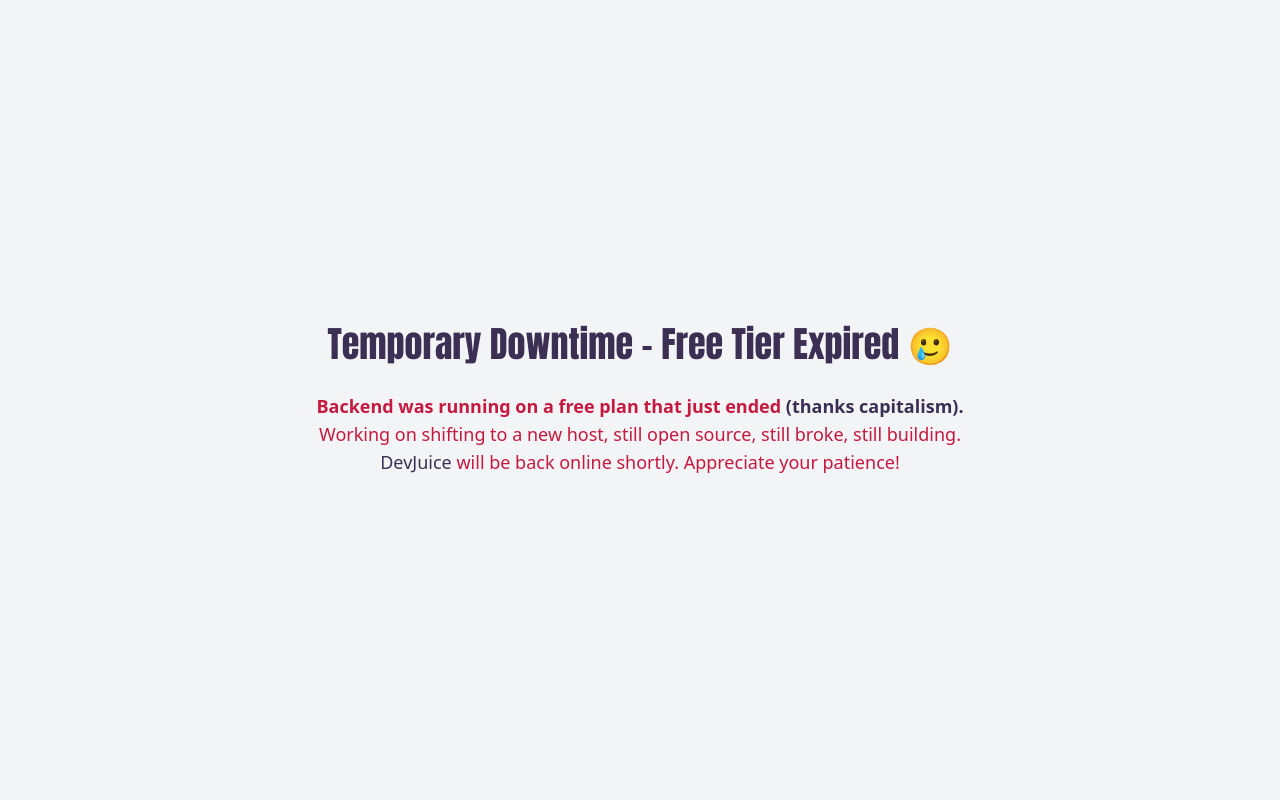
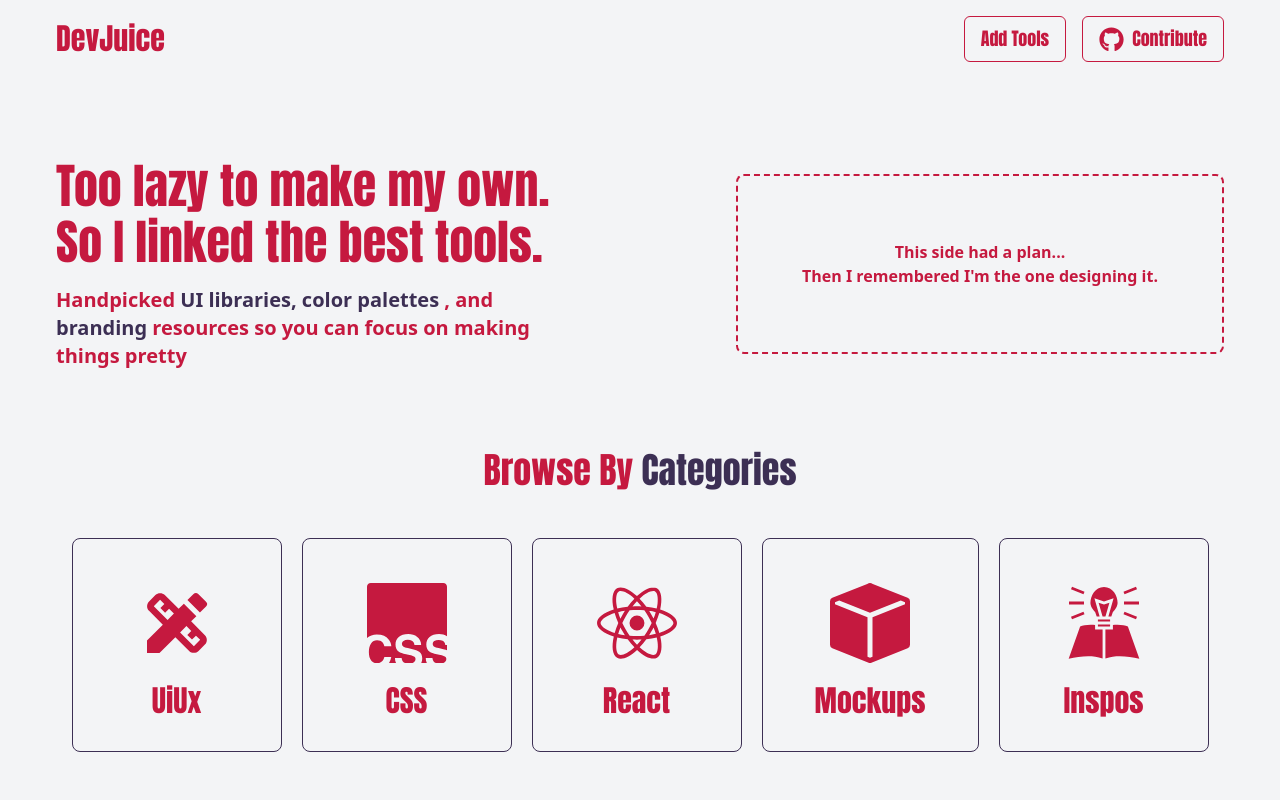
Before and after one commit to Adhithyan2004/DevJuice, a Next.js app: page / in a window 1280 px wide. Shown: the top 800 px of the page. Built offline with nearby package versions, Linux system fonts and the light colour scheme; no server answers.

Commit message:
changed deployment

```diff
--- a/src/app/page.tsx
+++ b/src/app/page.tsx
@@ -1,36 +1,16 @@
 import React from 'react';
-// import NavBar from './components/NavBar';
-// import LanHero from './components/LanHero';
-// import Category from './components/Category';
-// import Footer from './components/Footer';
-import { Anton } from 'next/font/google';
-
-const anton = Anton({ subsets: ['latin'], weight: '400' });
+import NavBar from './components/NavBar';
+import LanHero from './components/LanHero';
+import Category from './components/Category';
+import Footer from './components/Footer';
 
 const page = () => {
   return (
     <div className="bg-gray-100 text-[#C5193F]">
-      {/* <NavBar />
+      <NavBar />
       <LanHero />
       <Category />
-      <Footer /> */}
-      <div className="flex h-screen w-full flex-col items-center justify-center gap-7 bg-gray-100 text-center">
-        <h1 className={`${anton.className} text-4xl text-[#3C2F54]`}>
-          Temporary Downtime - Free Tier Expired 🥲
-        </h1>
-        <div className="flex flex-col items-center justify-center">
-          <p className="text-lg font-semibold">
-            Backend was running on a free plan that just ended{' '}
-            <span className="text-[#3C2F54]">(thanks capitalism).</span>
-          </p>
-          <p className="w-4xl text-center text-lg">
-            Working on shifting to a new host, still open source, still broke,
-            still building. <br />{' '}
-            <span className="text-[#3C2F54]">DevJuice</span> will be back online
-            shortly. Appreciate your patience!
-          </p>
-        </div>
-      </div>
+      <Footer />
     </div>
   );
 };
```
Also changed, not shown: 2 other files (tests, documents, lock files or other folders).
